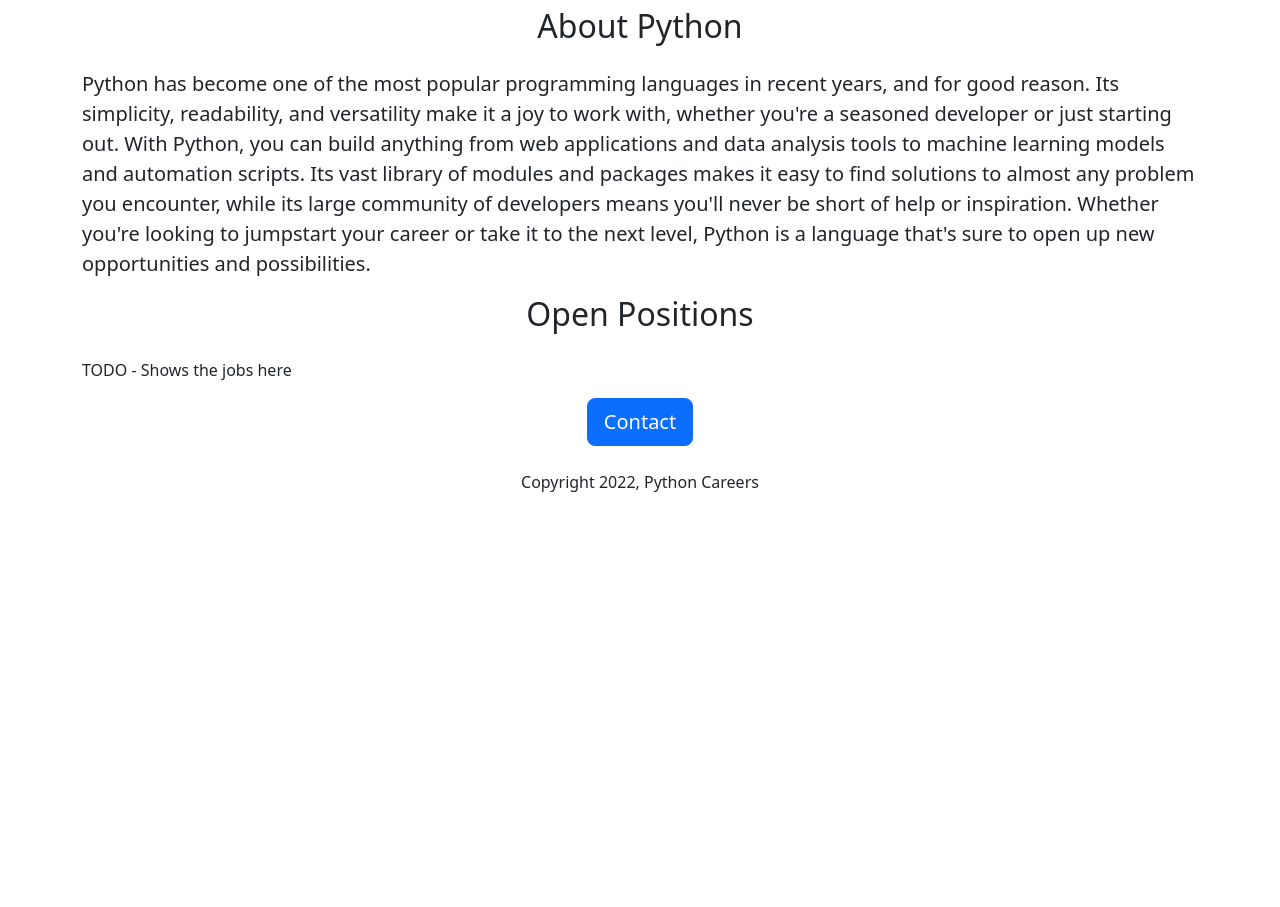
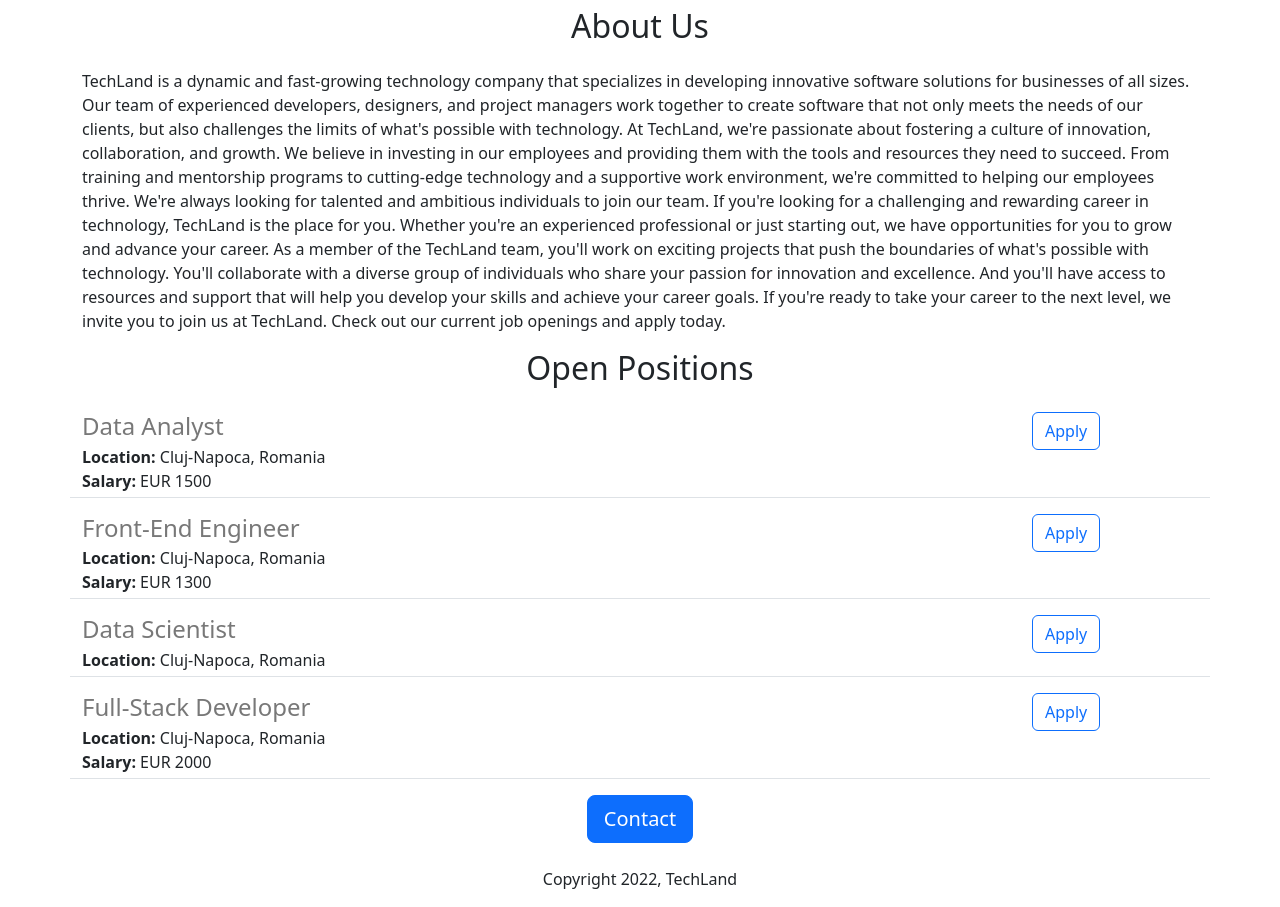
Before and after one commit to DragosZR/Final-Project, a Flask app: page / in a window 1280 px wide. Shown: the part 441-1348 px from the top of the page. Before the commit the page ends 933 px from the top, so only its background shows below. Run offline with Flask 3, Linux system fonts and the light colour scheme.

Commit message:
Add dynamic data and api route.

```diff
--- a/app.py
+++ b/app.py
@@ -1,11 +1,42 @@
-from flask import Flask, render_template
+from flask import Flask, render_template, jsonify
 
 app = Flask(__name__)
+
+JOBS = [
+    {
+        'id': 1,
+        'title': 'Data Analyst',
+        'location': 'Cluj-Napoca, Romania',
+        'salary': 'EUR 1500',
+    },
+    {
+        'id': 2,
+        'title': 'Front-End Engineer',
+        'location': 'Cluj-Napoca, Romania',
+        'salary': 'EUR 1300'
+    },
+    {
+        'id': 3,
+        'title': 'Data Scientist',
+        'location': 'Cluj-Napoca, Romania',
+    },
+    {
+        'id': 4,
+        'title': 'Full-Stack Developer',
+        'location': 'Cluj-Napoca, Romania',
+        'salary': 'EUR 2000'
+    }
+]
 
 
 @app.route("/")
 def hello_python():
-    return render_template('home.html')
+    return render_template('home.html', jobs=JOBS, company_name='TechLand')
+
+
+@app.route("/jobs/")
+def list_jobs():
+    return jsonify(JOBS)
 
 
 if __name__ == "__main__":
--- a/templates/home.html
+++ b/templates/home.html
@@ -1,6 +1,6 @@
 <html>
   <head>
-    <title>Python Careers</title>
+    <title>TechLand Careers</title>
     <meta charset="utf-8">
     <meta name="viewport" content="width=device-width, initial-scale=1">
     <link href="https://cdn.jsdelivr.net/npm/bootstrap@5.3.0-alpha2/dist/css/bootstrap.min.css" rel="stylesheet" integrity="sha384-aFq/bzH65dt+w6FI2ooMVUpc+21e0SRygnTpmBvdBgSdnuTN7QbdgL+OapgHtvPp" crossorigin="anonymous">
@@ -14,20 +14,27 @@
   </head>
   <body>
     <div class="container">
-      <h1 class="text-center mt-2 mb-4">Python Careers</h1>
+      <h1 class="text-center mt-2 mb-4">
+        {{company_name}} Careers</h1>
       <img class="img-fluid" id="banner" src="static/banner.jpg">
-      <h2 class="text-center mt-2 mb-4">About Python</h2>
+      <h2 class="text-center mt-2 mb-4">About Us</h2>
       <p class="lead">
-          Python has become one of the most popular programming languages in recent years, and for good reason. Its simplicity, readability, and versatility make it a joy to work with, whether you're a seasoned developer or just starting out.
-        With Python, you can build anything from web applications and data analysis tools to machine learning models and automation scripts.
-        Its vast library of modules and packages makes it easy to find solutions to almost any problem you encounter, while its large community of developers means you'll never be short of help or inspiration.
-        Whether you're looking to jumpstart your career or take it to the next level, Python is a language that's sure to open up new opportunities and possibilities.
+         <p>
+            TechLand is a dynamic and fast-growing technology company that specializes in developing innovative software solutions for businesses of all sizes. Our team of experienced developers, designers, and project managers work together to create software that not only meets the needs of our clients, but also challenges the limits of what's possible with technology.
+            At TechLand, we're passionate about fostering a culture of innovation, collaboration, and growth. We believe in investing in our employees and providing them with the tools and resources they need to succeed. From training and mentorship programs to cutting-edge technology and a supportive work environment, we're committed to helping our employees thrive.
+            We're always looking for talented and ambitious individuals to join our team. If you're looking for a challenging and rewarding career in technology, TechLand is the place for you. Whether you're an experienced professional or just starting out, we have opportunities for you to grow and advance your career.
+            As a member of the TechLand team, you'll work on exciting projects that push the boundaries of what's possible with technology. You'll collaborate with a diverse group of individuals who share your passion for innovation and excellence. And you'll have access to resources and support that will help you develop your skills and achieve your career goals.
+            If you're ready to take your career to the next level, we invite you to join us at TechLand. Check out our current job openings and apply today.
       </p>
       <h2 class="text-center mt-2 mb-4">Open Positions</h2>
-      <p>TODO - Shows the jobs here</p>
+      <div>
+        {% for job in jobs %}
+          {% include 'job_item.html' %}
+        {% endfor %}
+      </div>
       <div class="text-center">
         <button class="btn btn-primary btn-lg">Contact</button>
-          <p class="mt-4">Copyright 2022, Python Careers</p>
+          <p class="mt-4">Copyright 2022, TechLand</p>
       </div>
     </div>
   </body>
--- /dev/null
+++ b/templates/job_item.html
@@ -0,0 +1,18 @@
+<div class="border-bottom row" style="margin-bottom: 16px; padding-bottom: 4px;">
+    <div class="col-10">
+        <h4 style="color: rgb(120, 120, 120); margin-bottom: 4px;">
+            {{job['title']}}
+        </h4>
+        <div>
+            <b>Location:</b> {{job['location']}}
+        </div>
+        {% if 'salary' in job %}
+        <div>
+            <b>Salary:</b> {{job['salary']}}
+        </div>
+        {% endif %}
+    </div>
+    <div class="col-2">
+        <button type="button" class="btn btn-outline-primary">Apply</button>
+    </div>
+</div>
```
